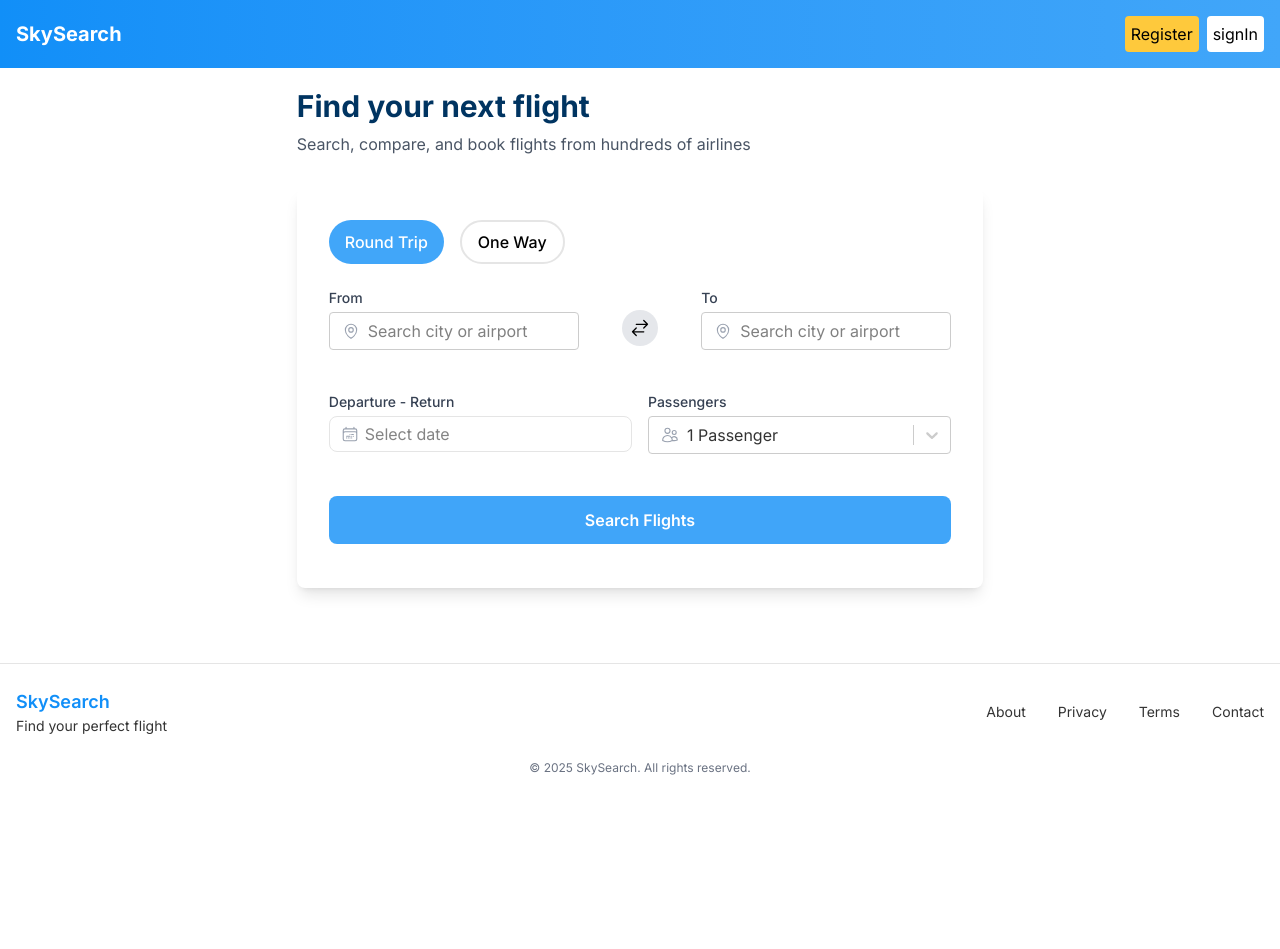
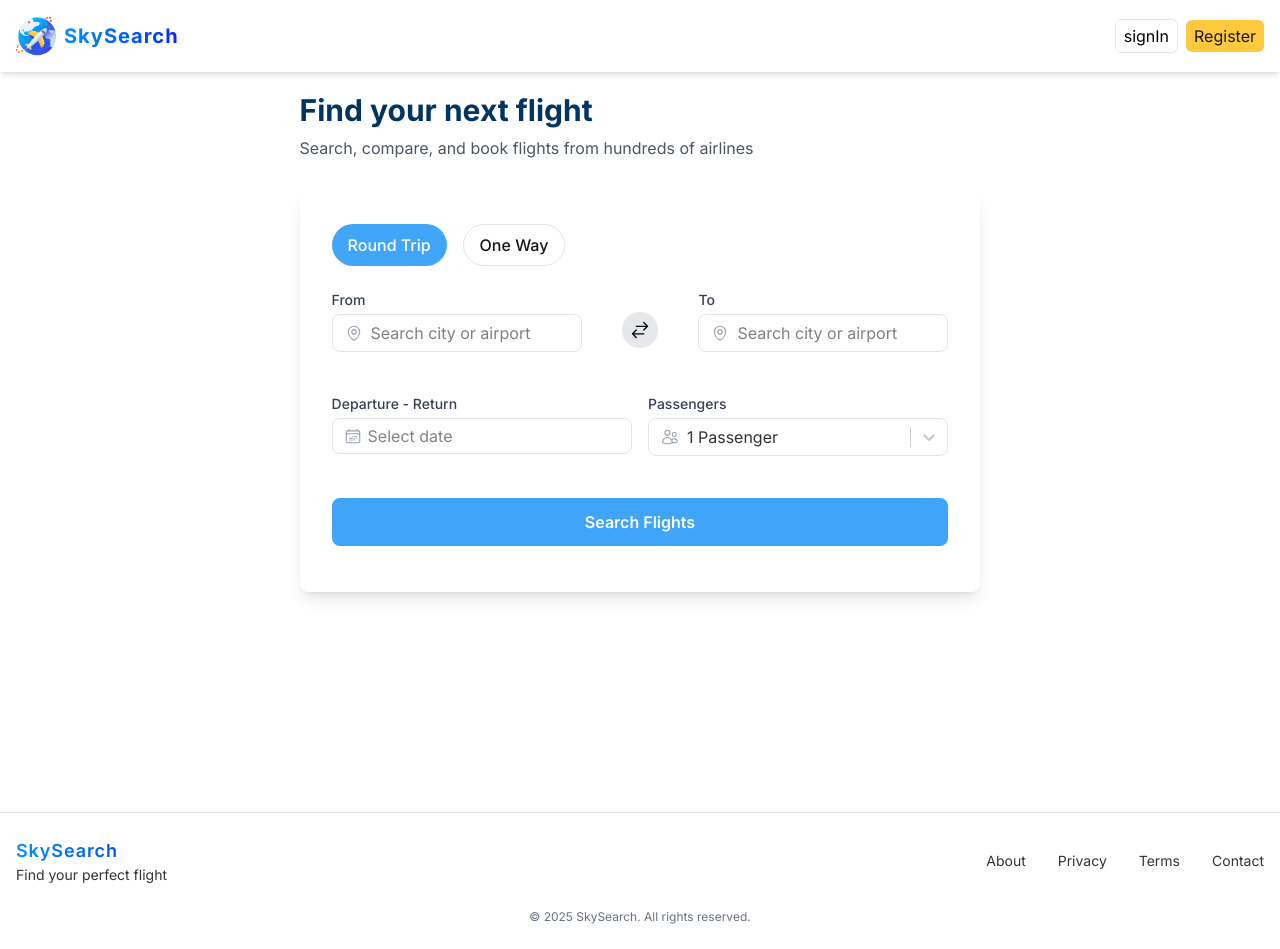
Before and after one commit to blacksheepIV/flight-search-app, a Next.js app: page / in a window 1280 px wide. Before the commit the page ends 890 px from the top, so only its background shows below. Built offline with nearby package versions, Linux system fonts and the light colour scheme; no server answers.

Commit message:
style(app): change styles for header,footer,inputs, ...

```diff
--- a/src/app/components/Footer/index.tsx
+++ b/src/app/components/Footer/index.tsx
@@ -2,11 +2,11 @@
 
 const Footer = () => {
   return (
-    <footer className="w-full bg-white border-t border-gray-200 py-6 fixed bottom-0 left-0">
+    <footer className="w-full bg-white border-t border-gray-200 py-6 ">
       <div className="container mx-auto px-4">
         <div className="flex flex-col md:flex-row justify-between items-center">
           <div className="mb-4 md:mb-0 text-left">
-            <h3 className="text-lg font-semibold text-dodger_blue-500 text-center md:text-left">
+            <h3 className="text-lg font-semibold tracking-wider text-transparent bg-clip-text bg-gradient-to-r from-dodger_blue to-[#111cf8] text-center md:text-left">
               SkySearch
             </h3>
             <p className="text-sm text-black-600">Find your perfect flight</p>
--- a/src/app/components/Header/index.tsx
+++ b/src/app/components/Header/index.tsx
@@ -3,38 +3,27 @@
 import clsx from 'clsx'
 import { useSession } from 'next-auth/react'
 import { useRouter } from 'next/navigation'
-import React, { useState, useEffect } from 'react'
+import React from 'react'
 import ProfileDropdown from '@/app/components/ProfileDropDown'
+import Image from 'next/image'
 
 const Header = () => {
-  const [isScrolled, setIsScrolled] = useState(false)
   const router = useRouter()
   const { data: session } = useSession()
-  useEffect(() => {
-    const handleScroll = () => {
-      setIsScrolled(window.scrollY > 10)
-    }
-
-    window.addEventListener('scroll', handleScroll)
-    return () => window.removeEventListener('scroll', handleScroll)
-  }, [])
 
   const isLoggedIn = !!session
 
   return (
     <header
-      className={`sticky top-0 z-50 w-full transition-all duration-300 ${
-        isScrolled
-          ? 'bg-white shadow-md py-2'
-          : 'bg-gradient-to-r from-dodger_blue-500 to-dodger_blue-600 py-4'
-      }`}
+      className={
+        'sticky top-0 z-50 w-full transition-all duration-300 bg-white shadow-md py-4'
+      }
     >
       <div className="container mx-auto px-4 flex items-center justify-between">
         <div className="flex items-center gap-2 cursor-pointer">
+          <Image src="/logo.png" alt="logo" width={40} height={40} />
           <h1
-            className={`text-xl font-bold ${
-              isScrolled ? 'text-dodger_blue-500' : 'text-white'
-            } transition-colors duration-300`}
+            className={`text-xl font-bold  tracking-wider text-transparent bg-clip-text bg-gradient-to-r from-dodger_blue to-[#111cf8]`}
           >
             SkySearch
           </h1>
@@ -43,22 +32,21 @@ const Header = () => {
         {!isLoggedIn ? (
           <div className="flex justify-end items-center gap-2">
             <button
+              onClick={() => router.push('/sign-in')}
               className={clsx(
-                'font-normal transition-colors duration-300 text-black bg-sunglow-500 hover:text-white p-1.5 rounded-sm cursor-pointer',
-                { 'bg-white': isScrolled },
+                'font-normal transition-colors duration-300 py-1 px-2 rounded-md text-black bg-white border border-border hover:bg-secondary hover:text-secondary-foreground cursor-pointer',
+              )}
+            >
+              signIn
+            </button>
+
+            <button
+              className={clsx(
+                'font-normal transition-colors duration-300 text-primary bg-sunglow  hover:opacity-90 py-1 px-2 rounded-md cursor-pointer',
               )}
               onClick={() => router.push('/register')}
             >
               Register
-            </button>
-            <button
-              onClick={() => router.push('/sign-in')}
-              className={clsx(
-                'font-normal transition-colors duration-300 p-1.5 rounded-sm text-black bg-white hover:text-dodger_blue-400 cursor-pointer',
-                { 'bg-sunglow-600': isScrolled },
-              )}
-            >
-              signIn
             </button>
           </div>
         ) : (
--- a/src/app/components/LocationInput/index.tsx
+++ b/src/app/components/LocationInput/index.tsx
@@ -36,7 +36,7 @@ const LocationInput = ({ value, onChange }: Props) => {
   )
 
   return (
-    <div className="w-full md:max-w-[250px]">
+    <div className="w-full">
       <AsyncSelect<LocationOption>
         cacheOptions
         defaultOptions={false}
@@ -71,9 +71,31 @@ const LocationInput = ({ value, onChange }: Props) => {
             ...base,
             paddingLeft: '1.25rem',
           }),
-          option: (base, state) => ({
+          option: (base, state) => {
+            let backgroundColor = '#ffffff'
+            let color = '#171717'
+
+            if (state.isSelected && state.isFocused) {
+              backgroundColor = '#2499ff'
+              color = '#ffffff'
+            } else if (state.isSelected) {
+              backgroundColor = '#2499ff'
+              color = '#171717'
+            } else if (state.isFocused) {
+              backgroundColor = '#85c6ff'
+              color = '#ffffff'
+            }
+
+            return {
+              ...base,
+              backgroundColor,
+              color,
+            }
+          },
+          control: (base, state) => ({
             ...base,
-            color: state.isSelected ? '#118ff8' : '#333333',
+            borderRadius: '8px',
+            borderColor: state.isFocused ? '#2499ff' : '#E5E5E5',
           }),
         }}
       />
--- a/src/app/components/PassangerSelect/index.tsx
+++ b/src/app/components/PassangerSelect/index.tsx
@@ -51,9 +51,31 @@ const PassangersSelect = ({ value, onChange }: PassengerSelectProps) => {
             ...base,
             paddingLeft: '1.25rem',
           }),
-          option: (base, state) => ({
+          option: (base, state) => {
+            let backgroundColor = '#ffffff'
+            let color = '#171717'
+
+            if (state.isSelected && state.isFocused) {
+              backgroundColor = '#2499ff'
+              color = '#ffffff'
+            } else if (state.isSelected) {
+              backgroundColor = '#2499ff'
+              color = '#171717'
+            } else if (state.isFocused) {
+              backgroundColor = '#85c6ff'
+              color = '#ffffff'
+            }
+
+            return {
+              ...base,
+              backgroundColor,
+              color,
+            }
+          },
+          control: (base, state) => ({
             ...base,
-            color: state.isSelected ? '#118ff8' : '#333333',
+            borderRadius: '8px',
+            borderColor: state.isFocused ? '#2499ff' : '#E5E5E5',
           }),
         }}
       />
--- a/src/app/components/ProfileDropDown/index.tsx
+++ b/src/app/components/ProfileDropDown/index.tsx
@@ -52,7 +52,7 @@ const ProfileDropdown: React.FC<Props> = ({ session }) => {
             <li>
               <a
                 href="/bookmarks"
-                className="block px-4 py-2 text-sm hover:bg-gray-100"
+                className="block px-4 py-2 text-sm hover:bg-alice_blue-800"
               >
                 Bookmarks
               </a>
@@ -60,7 +60,7 @@ const ProfileDropdown: React.FC<Props> = ({ session }) => {
             <li>
               <a
                 href="/searches"
-                className="block px-4 py-2 text-sm hover:bg-gray-100"
+                className="block px-4 py-2 text-sm hover:bg-alice_blue-800"
               >
                 Saved Searches
               </a>
@@ -68,7 +68,7 @@ const ProfileDropdown: React.FC<Props> = ({ session }) => {
             <li>
               <button
                 onClick={() => signOut()}
-                className="w-full text-left px-4 py-2 text-sm hover:bg-gray-100"
+                className="w-full text-left px-4 py-2 text-sm hover:bg-alice_blue-800"
               >
                 Sign out
               </button>
--- a/src/app/features/flight-search/components/FlightSearchPanel/index.tsx
+++ b/src/app/features/flight-search/components/FlightSearchPanel/index.tsx
@@ -100,16 +100,16 @@ const FlightSearchPanel: React.FC = () => {
   }
 
   return (
-    <div className="bg-white rounded-lg shadow-lg p-6 md:p-8 w-full  max-w-5xl h-[400px] max-h-[400px]">
+    <div className="bg-white rounded-lg shadow-lg p-6 md:p-8 w-full max-w-5xl lg:h-[400px] max-h-[550px]">
       <div className="flex items-center justify-between mb-6">
         <div className="flex space-x-4">
           <button
             type="button"
             className={clsx(
-              'px-4 py-2 rounded-full font-medium transition-colors duration-200',
+              'px-4 py-2 rounded-full font-medium transition-colors duration-200 cursor-pointer',
               isRoundTrip
-                ? 'bg-dodger_blue-600 text-white'
-                : 'border-2 border-dodger_blue-600 text-black',
+                ? 'bg-dodger_blue-600 text-white hover:opacity-85'
+                : 'border-1 border-border text-primary',
             )}
             onClick={() => setIsRoundTrip(true)}
           >
@@ -118,10 +118,10 @@ const FlightSearchPanel: React.FC = () => {
           <button
             type="button"
             className={clsx(
-              'px-4 py-2 rounded-full font-medium transition-colors duration-200',
+              'px-4 py-2 rounded-full font-medium transition-colors duration-200 cursor-pointer',
               !isRoundTrip
-                ? 'bg-dodger_blue-600 text-white'
-                : 'border-2 border-dodger_blue-600 text-black',
+                ? 'bg-dodger_blue-600 text-white hover:opacity-85'
+                : 'border-1 border-border text-primary',
             )}
             onClick={() => setIsRoundTrip(false)}
           >
@@ -134,7 +134,7 @@ const FlightSearchPanel: React.FC = () => {
         onSubmit={handleSubmit(onSubmit)}
         className="w-full md:h-[256px] md:max-h-[256px]"
       >
-        <div className="w-full grid grid-cols-1 md:grid-cols-12 gap-4 items-end mb-6 md:h-[80px] max-h[80px]">
+        <div className="w-full grid grid-cols-1 md:grid-cols-12 gap-3 items-end mb-6 md:h-[80px] max-h[80px]">
           {/* Origin */}
           <div className="md:col-span-5 relative self-end md:h-full md:w-[250px]">
             <label className="block text-sm font-medium text-gray-700 mb-1">
--- a/src/app/page.tsx
+++ b/src/app/page.tsx
@@ -8,7 +8,7 @@ export default function Home() {
   return (
     <main className="bg-white w-full min-h-screen flex flex-col">
       <Header />
-      <div className="px-1 pb-[282px] md:my-5 max-w-5xl mx-auto ">
+      <div className="px-1 pb-[280px] lg:pb-[200px] md:my-5 max-w-5xl mx-auto ">
         <div className="mb-8">
           <h1 className="text-3xl font-bold text-alice_blue-100 mb-2 ">
             Find your next flight
```
Also changed, not shown: src/app/components/DatePicker/datePicker.css (+10 -15 lines), src/app/globals.css (+11 -7 lines), public/logo.png (added).
